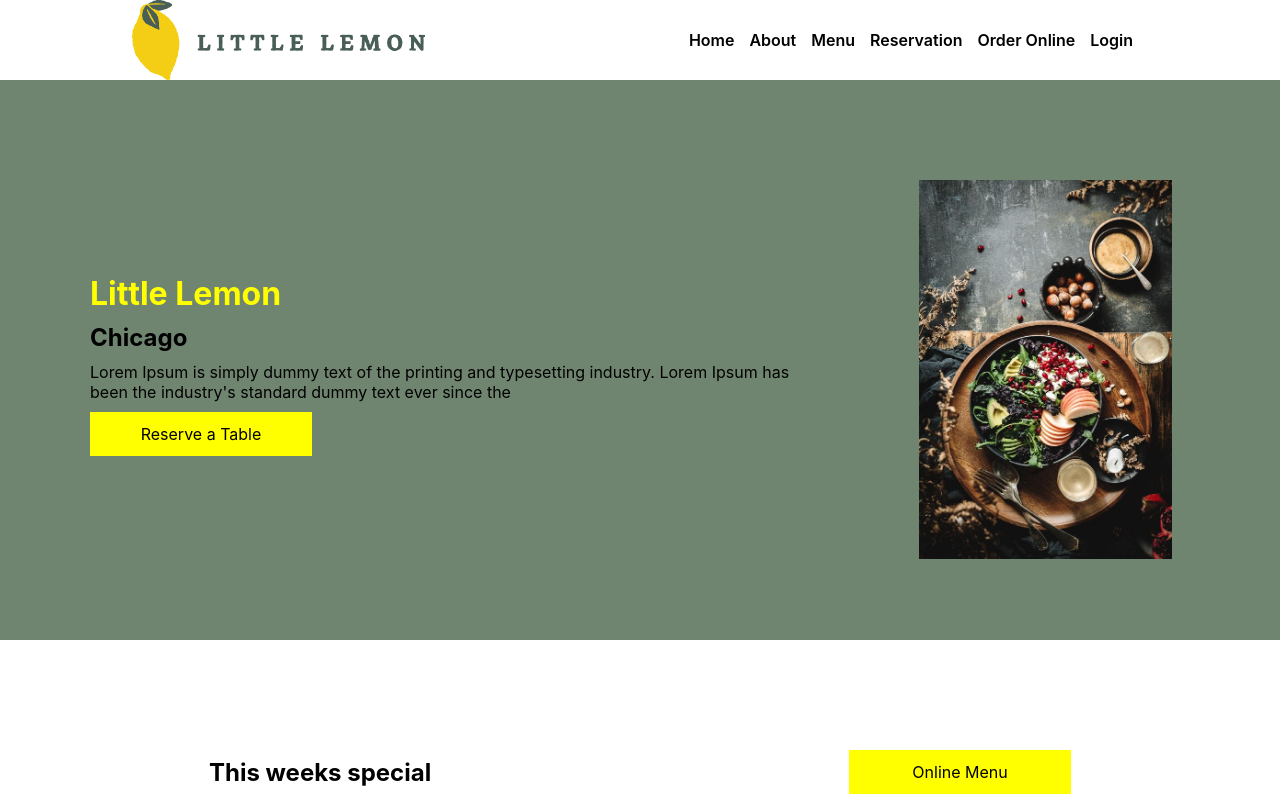
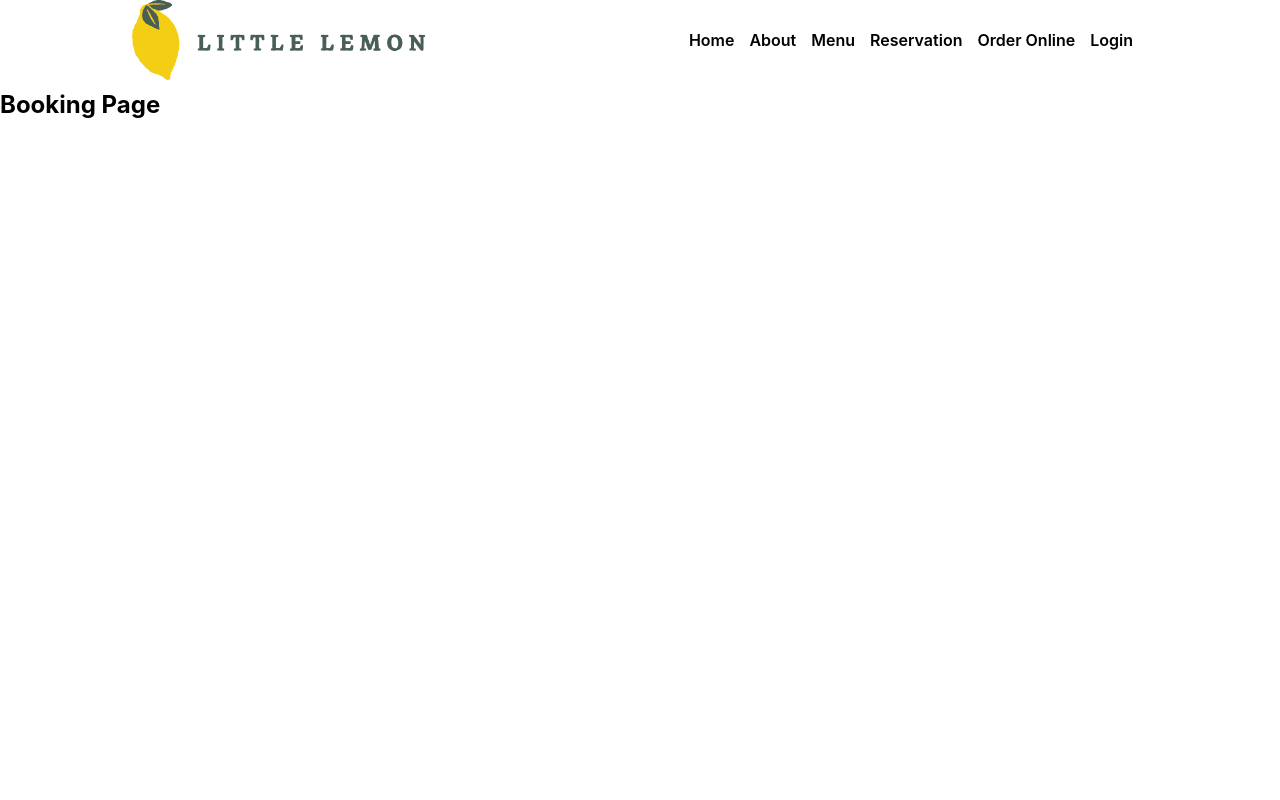
Before and after one commit to tanzimr8/meta_final_project_RestaurantApp, a React (Create React App) app: page /booking in a window 1280 px wide. Shown: the top 800 px of the page. Built offline with nearby package versions, Linux system fonts and the light colour scheme.

Commit message:
Reacr router installed

```diff
--- a/package.json
+++ b/package.json
@@ -8,6 +8,8 @@
     "@testing-library/user-event": "^13.5.0",
     "react": "^18.2.0",
     "react-dom": "^18.2.0",
+    "react-router": "^6.17.0",
+    "react-router-dom": "^6.17.0",
     "react-scripts": "5.0.1",
     "web-vitals": "^2.1.4"
   },
--- a/src/App.js
+++ b/src/App.js
@@ -1,16 +1,17 @@
 import './App.css';
-import Header from './Header';
 import Nav from './Nav';
-import Main from './Main';
-import Footer from './Footer';
-
+import HomePage from './components/Homepage';
+import BookingPage from './components/BookingPage';
+import {Routes,Route,Link} from 'react-router-dom';
 function App() {
   return (
     <>
       <Nav/>
-      <Header/>
-      <Main/>
-      <Footer/>
+      <Routes>
+        <Route path="/" element={<HomePage />}></Route>
+        <Route path="/booking" element={<BookingPage />}></Route>
+      </Routes>
+
     </>
   );
 }
--- a/src/Nav.jsx
+++ b/src/Nav.jsx
@@ -1,5 +1,6 @@
 import React from 'react'
 import Logo from './logo.png'
+import { Link } from 'react-router-dom'
 const Nav = () => {
   return (
     <nav>
@@ -8,10 +9,14 @@ const Nav = () => {
     </div>
     <div className='menu'>
       <ul>
-        <li><a href='#'>Home</a></li>
+        <li>
+          <Link to='/'>Home</Link>
+        </li>
         <li><a href='#'>About</a></li>
         <li><a href='#'>Menu</a></li>
-        <li><a href='#'>Reservation</a></li>
+        <li>
+          <Link to='/booking'>Reservation</Link>
+        </li>
         <li><a href='#'>Order Online</a></li>
         <li><a href='#'>Login</a></li>
       </ul>
--- /dev/null
+++ b/src/components/BookingPage.jsx
@@ -0,0 +1,12 @@
+import React from 'react'
+
+const BookingPage = () => {
+  return (
+
+    <div>
+      <h2>Booking Page</h2>
+    </div>
+  )
+}
+
+export default BookingPage
--- /dev/null
+++ b/src/components/Homepage.jsx
@@ -0,0 +1,15 @@
+import React from 'react'
+import Header from '../Header';
+import Main from '../Main';
+import Footer from '../Footer';
+const Homepage = () => {
+  return (
+    <>
+      <Header/>
+      <Main/>
+      <Footer/>
+    </>
+  )
+}
+
+export default Homepage
--- a/src/index.js
+++ b/src/index.js
@@ -3,12 +3,12 @@ import ReactDOM from 'react-dom/client';
 import './index.css';
 import App from './App';
 import reportWebVitals from './reportWebVitals';
-
+import {BrowserRouter} from 'react-router-dom';
 const root = ReactDOM.createRoot(document.getElementById('root'));
 root.render(
-  <React.StrictMode>
+  <BrowserRouter>
     <App />
-  </React.StrictMode>
+  </BrowserRouter>
 );
 
 // If you want to start measuring performance in your app, pass a function
```
Also changed, not shown: src/components/CallToAction.jsx (added, +11 -0 lines), src/components/Chicago.jsx (added, +11 -0 lines), src/components/CustomersSay.jsx (added, +11 -0 lines), src/components/Specials.jsx (added, +11 -0 lines), 1 other file (tests, documents, lock files or other folders).
